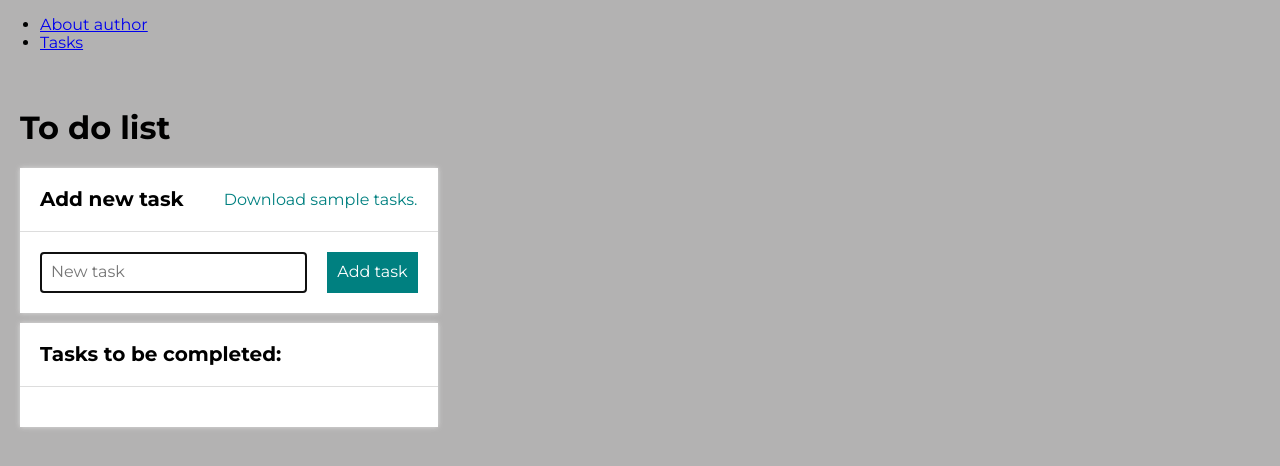
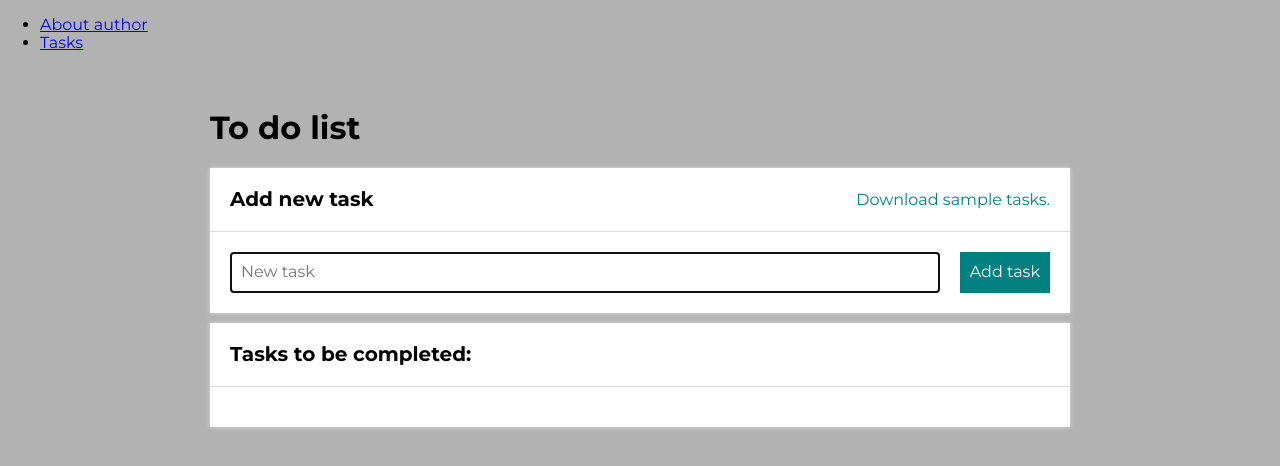
Before and after one commit to PawelOwiesek/todo-list_react, a React (Create React App) app: page / in a window 1280 px wide. Shown: the top 466 px of the page. Built offline with nearby package versions, Linux system fonts and the light colour scheme.

Commit message:
removed empty div

```diff
--- a/src/App.js
+++ b/src/App.js
@@ -3,7 +3,6 @@ import Tasks from "./features/tasks/Tasks";
 import { Author } from "./features/author/Author";
 const App = () => (
   <HashRouter>
-    <div style={{ display: "flex" }}>
       <nav>
         <ul>
           <li>
@@ -23,7 +22,6 @@ const App = () => (
           </Route>
         </Switch>
       </nav>
-    </div>
   </HashRouter>
 );
 export default App;
```
